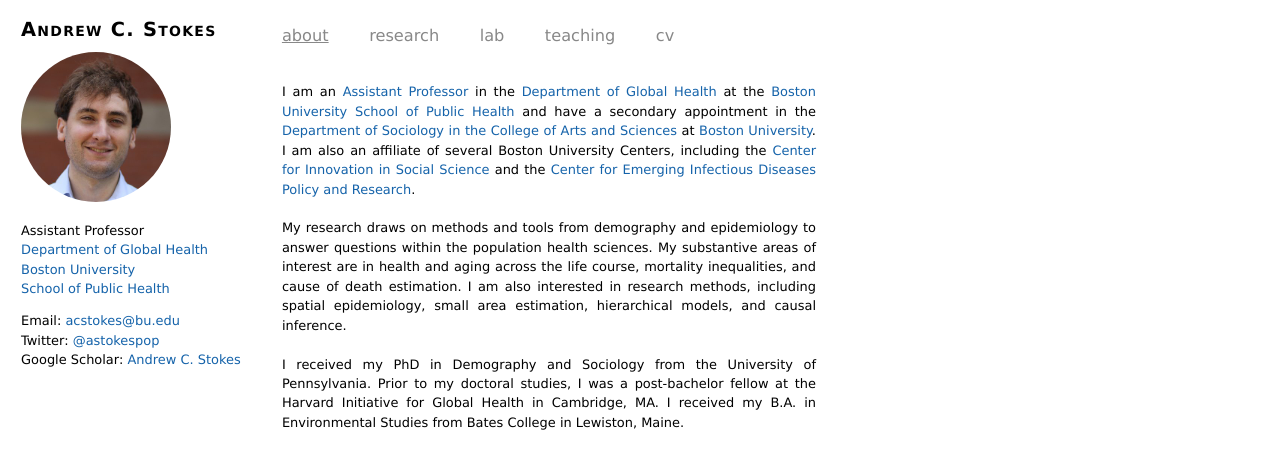
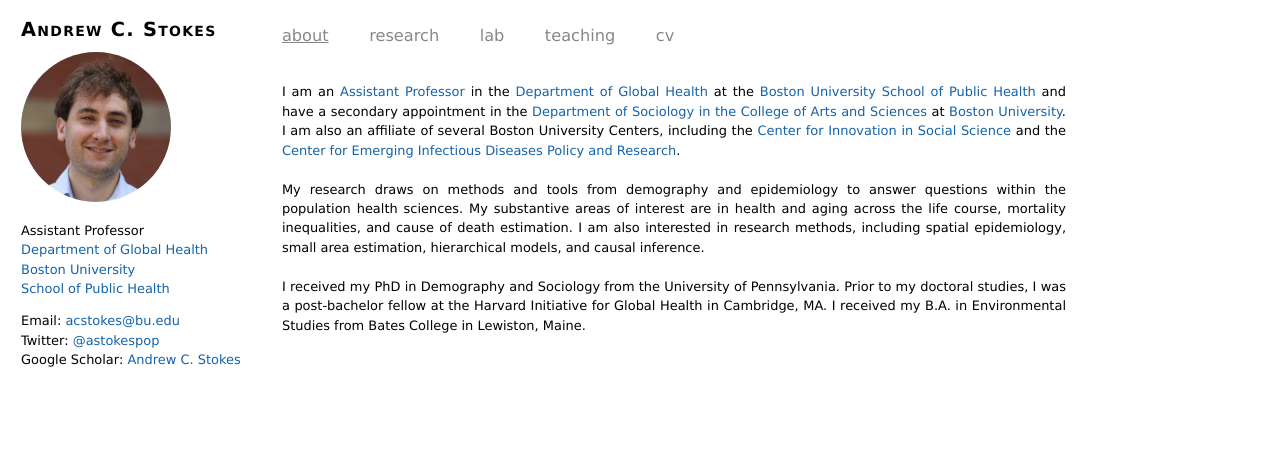
Before and after one commit to Aykerimm/andrew-profile, a Jekyll site: the page built from index.html, in a window 1280 px wide. Shown: the top 469 px of the page. Built offline with Jekyll 4.4.1, drawn with Linux system fonts in a browser that asks for light colours.

Commit message:
changed margins

```diff
--- a/_sass/main.scss
+++ b/_sass/main.scss
@@ -26,7 +26,8 @@
 .container {
     margin: 16px;
     width: 800px;
-    min-width: 360px;
+    min-width: 1050px;
+    max-width: 1050px;
     display: flex;
     flex-direction: row;
 }
```
